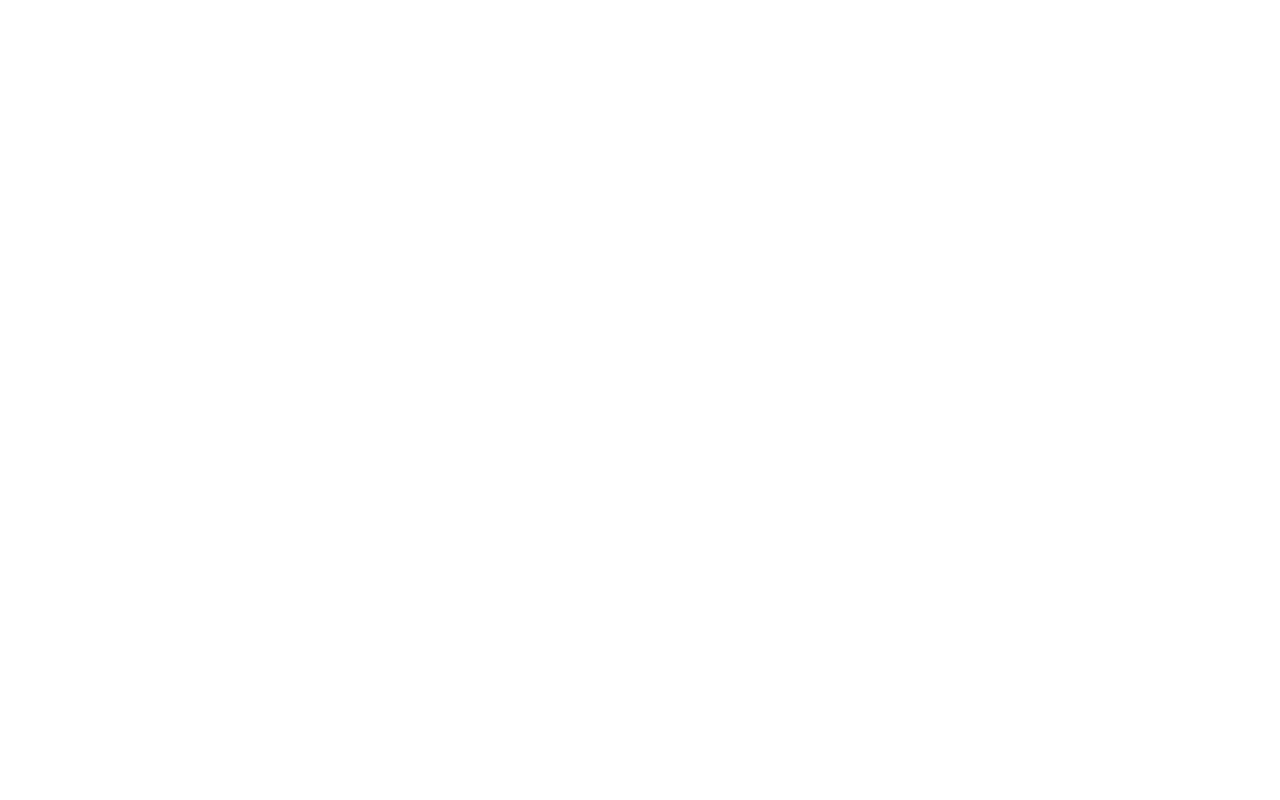
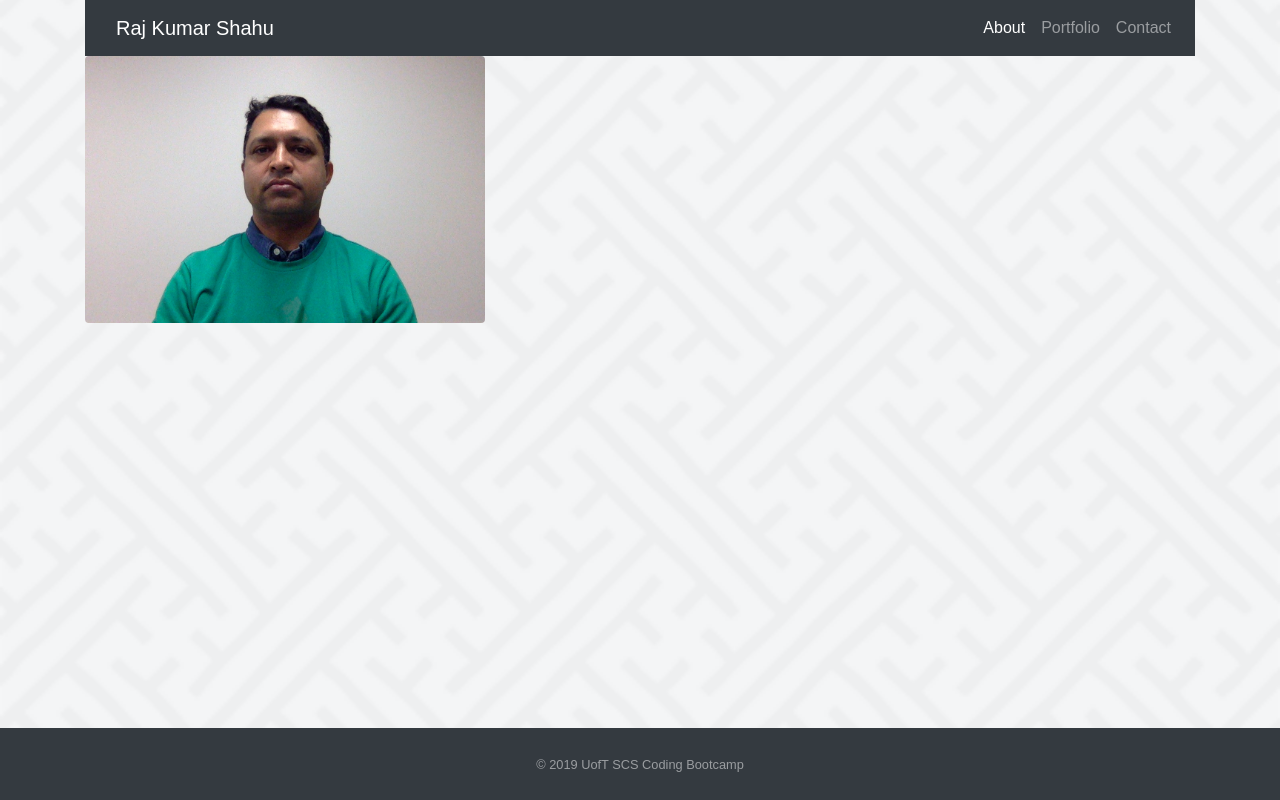
Before and after one commit to rajkumarshahu/Bootstrap-Portfolio, a plain HTML site: page index.html in a window 1280 px wide. Drawn offline with nearby package versions, Linux system fonts and the light colour scheme; files that its build step writes are made by us from their sources.

Commit message:
header and footer created

```diff
--- /dev/null
+++ b/assets/css/style.css
@@ -0,0 +1,9 @@
+
+  body {
+    font-family: 'Arial', 'Helvetica Neue', Helvetica, sans-serif;
+    background-image: url("../assets/images/body-bg.png");
+    height: 100%;
+    background-position: center;
+    background-repeat: no-repeat;
+    background-size: cover;
+  }
--- a/index.html
+++ b/index.html
@@ -1,12 +1,49 @@
 <!DOCTYPE html>
 <html lang="en">
-<head>
-    <meta charset="UTF-8">
-    <meta name="viewport" content="width=device-width, initial-scale=1.0">
-    <meta http-equiv="X-UA-Compatible" content="ie=edge">
+  <head>
+    <meta charset="UTF-8" />
+    <meta name="viewport" content="width=device-width, initial-scale=1.0" />
+    <meta http-equiv="X-UA-Compatible" content="ie=edge" />
     <title>Document</title>
-</head>
-<body>
+    <link
+      rel="stylesheet"
+      href="https://stackpath.bootstrapcdn.com/bootstrap/4.3.1/css/bootstrap.min.css"
+      integrity="sha384-ggOyR0iXCbMQv3Xipma34MD+dH/1fQ784/j6cY/iJTQUOhcWr7x9JvoRxT2MZw1T"
+      crossorigin="anonymous"
+    />
+    <link rel="stylesheet" href="css/style.css" />
+  </head>
+  <body>
 
-</body>
+    <div class="container">
+      <nav class="navbar navbar-expand-lg navbar-dark bg-dark">
+        <div class="container">
+          <a class="navbar-brand" href="#">Raj Kumar Shahu</a>
+        </div>
+        <ul class="navbar-nav">
+                <li class="nav-item active">
+                  <a class="nav-link" href="#">About</a>
+                </li>
+                <li class="nav-item">
+                  <a class="nav-link" href="#">Portfolio</a>
+                </li>
+                <li class="nav-item">
+                  <a class="nav-link" href="#">Contact</a>
+                </li>
+              </ul>
+      </nav>
+      <div>
+            <img src="./assets/images/raj-photo.jpg" class="rounded float-left" alt="raj-photo" width="400px">
+      </div>
+      <footer class="footer fixed-bottom py-4 bg-dark text-white-50">
+            <div class="container text-center">
+              <small>&copy;
+                    <script type="text/javascript">
+                      document.write(new Date().getFullYear());
+                    </script>
+                    UofT SCS Coding Bootcamp</small>
+            </div>
+    </footer>
+    </div>
+  </body>
 </html>
```
Also changed, not shown: contact.html (+1 -0 lines), assets/images/body-bg.png (added), assets/images/raj-photo.jpg (added), 1 other file.
